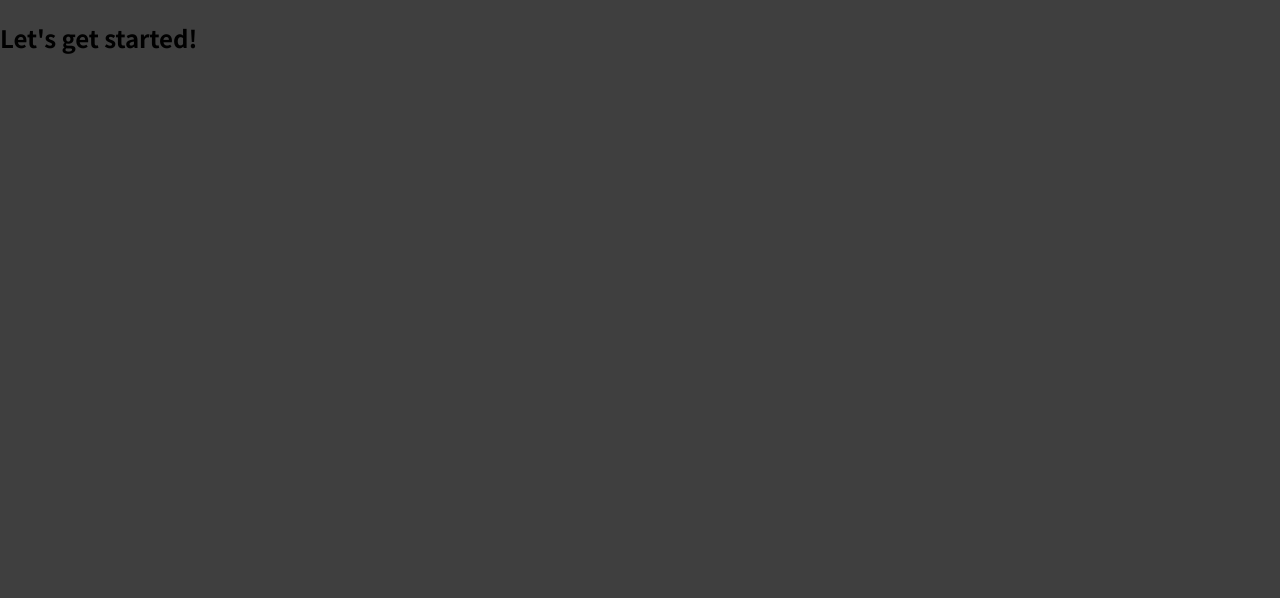
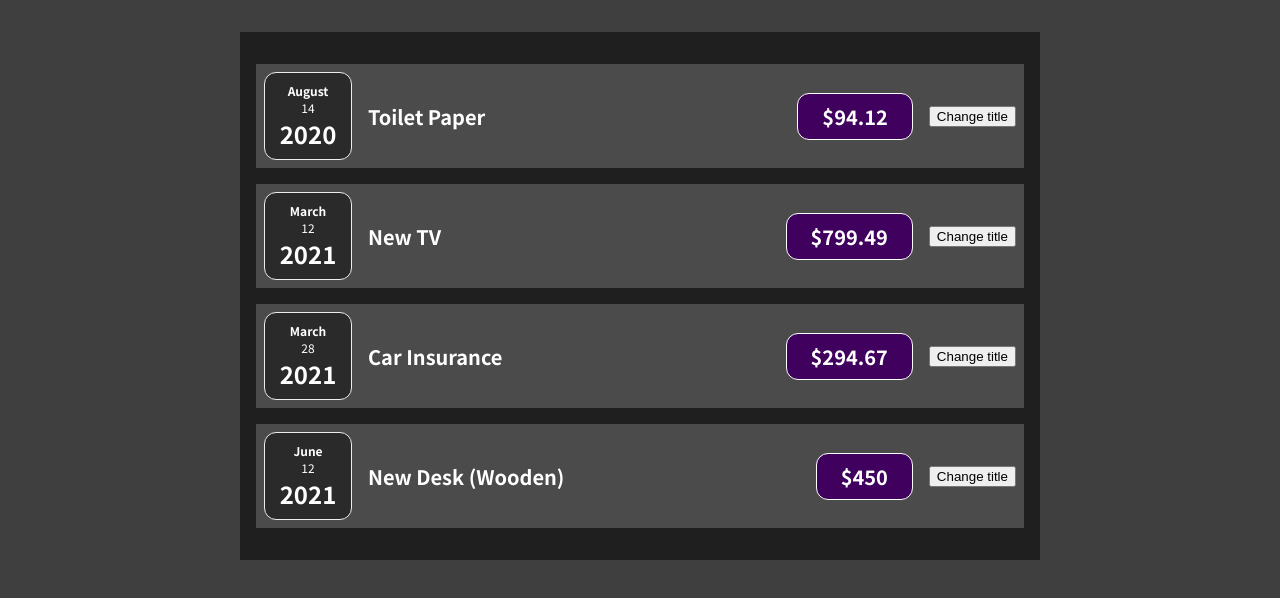
Before and after one commit to 00i00i00/react-expense-tracker, a React (Create React App) app: page / in a window 1280 px wide. Shown: the top 598 px of the page. Built offline with nearby package versions, Linux system fonts and the light colour scheme.

Commit message:
creates expenses components

```diff
--- a/src/App.js
+++ b/src/App.js
@@ -1,7 +1,30 @@
-function App() {
+import Expenses from "./components/Expenses/Expenses";
+
+const App = () => {
+  const expenses = [
+    {
+      id: "e1",
+      title: "Toilet Paper",
+      amount: 94.12,
+      date: new Date(2020, 7, 14),
+    },
+    { id: "e2", title: "New TV", amount: 799.49, date: new Date(2021, 2, 12) },
+    {
+      id: "e3",
+      title: "Car Insurance",
+      amount: 294.67,
+      date: new Date(2021, 2, 28),
+    },
+    {
+      id: "e4",
+      title: "New Desk (Wooden)",
+      amount: 450,
+      date: new Date(2021, 5, 12),
+    },
+  ];
   return (
     <div>
-      <h2>Let's get started!</h2>
+      <Expenses items={expenses} />
     </div>
   );
 }
--- /dev/null
+++ b/src/components/Expenses/ExpenseDate.css
@@ -0,0 +1,26 @@
+.expense-date {
+  display: flex;
+  flex-direction: column;
+  width: 5.5rem;
+  height: 5.5rem;
+  border: 1px solid #ececec;
+  background-color: #2a2a2a;
+  color: white;
+  border-radius: 12px;
+  align-items: center;
+  justify-content: center;
+}
+
+.expense-date__month {
+  font-size: 0.75rem;
+  font-weight: bold;
+}
+
+.expense-date__year {
+  font-size: 0.75rem;
+}
+
+.expense-date__day {
+  font-size: 1.5rem;
+  font-weight: bold;
+}
--- /dev/null
+++ b/src/components/Expenses/ExpenseDate.js
@@ -0,0 +1,17 @@
+import './ExpenseDate.css';
+
+const ExpenseDate = (props) => {
+  const month = props.date.toLocaleString("en-US", { month: "long" });
+  const day = props.date.toLocaleString("en-US", { day: "2-digit" });
+  const year = props.date.getFullYear();
+
+  return (
+    <div className='expense-date'>
+      <div className='expense-date__month'>{month}</div>
+      <div className='expense-date__year'>{day}</div>
+      <div className='expense-date__day'>{year}</div>
+    </div>
+  );
+}
+
+export default ExpenseDate;
--- /dev/null
+++ b/src/components/Expenses/ExpenseItem.css
@@ -0,0 +1,54 @@
+.expense-item {
+  display: flex;
+  justify-content: space-between;
+  align-items: center;
+  padding: 0.5rem;
+  margin: 1rem 0;
+  background-color: #4b4b4b;
+}
+
+.expense-item__description {
+  display: flex;
+  flex-direction: column;
+  gap: 1rem;
+  align-items: flex-end;
+  flex-flow: column-reverse;
+  justify-content: flex-start;
+  flex: 1;
+}
+
+.expense-item h2 {
+  color: #3a3a3a;
+  font-size: 1rem;
+  flex: 1;
+  margin: 0 1rem;
+  color: white;
+}
+
+.expense-item__price {
+  font-size: 1rem;
+  font-weight: bold;
+  color: white;
+  background-color: #40005d;
+  border: 1px solid white;
+  padding: 0.5rem;
+  border-radius: 12px;
+}
+
+@media (min-width: 580px) {
+  .expense-item__description {
+    flex-direction: row;
+    align-items: center;
+    justify-content: flex-start;
+    flex: 1;
+  }
+
+  .expense-item__description h2 {
+    font-size: 1.25rem;
+  }
+
+  .expense-item__price {
+    font-size: 1.25rem;
+    padding: 0.5rem 1.5rem;
+  }
+}
--- /dev/null
+++ b/src/components/Expenses/ExpenseItem.js
@@ -0,0 +1,26 @@
+import React, { useState } from "react";
+
+import ExpenseDate from "./ExpenseDate";
+import "./ExpenseItem.css";
+
+const ExpenseItem = (props) => {
+  const [title, setTitle] = useState(props.title);
+
+  const clickHandler = () => {
+    setTitle('UPDATED!');
+    console.log("clicked");
+  };
+
+  return (
+    <div className="expense-item">
+      <ExpenseDate date={props.date} />
+      <div className="expense-item__description">
+        <h2>{title}</h2>
+        <div className="expense-item__price">${props.amount}</div>
+        <button onClick={clickHandler}>Change title</button>
+      </div>
+    </div>
+  );
+};
+
+export default ExpenseItem;
--- /dev/null
+++ b/src/components/Expenses/Expenses.css
@@ -0,0 +1,8 @@
+.expenses {
+  padding: 1rem;
+  background-color: rgb(31, 31, 31);
+  margin: 2rem auto;
+  width: 50rem;
+  max-width: 95%;
+
+}
--- /dev/null
+++ b/src/components/Expenses/Expenses.js
@@ -0,0 +1,31 @@
+import ExpenseItem from "./ExpenseItem";
+import "./Expenses.css";
+
+const Expenses = (props) => {
+  return (
+    <div className="expenses">
+      <ExpenseItem
+        title={props.items[0].title}
+        amount={props.items[0].amount}
+        date={props.items[0].date}
+      />
+      <ExpenseItem
+        title={props.items[1].title}
+        amount={props.items[1].amount}
+        date={props.items[1].date}
+      />
+      <ExpenseItem
+        title={props.items[2].title}
+        amount={props.items[2].amount}
+        date={props.items[2].date}
+      />
+      <ExpenseItem
+        title={props.items[3].title}
+        amount={props.items[3].amount}
+        date={props.items[3].date}
+      />
+    </div>
+  );
+}
+
+export default Expenses;
```
